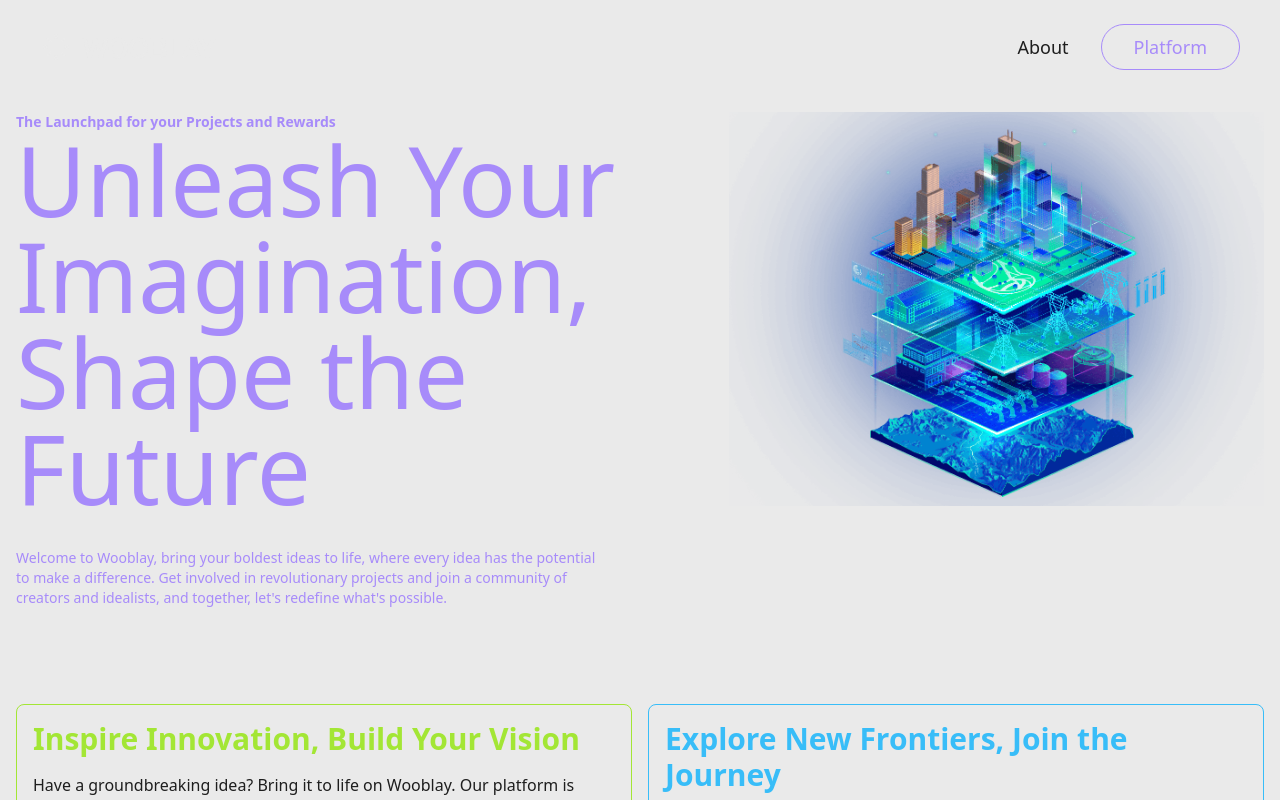
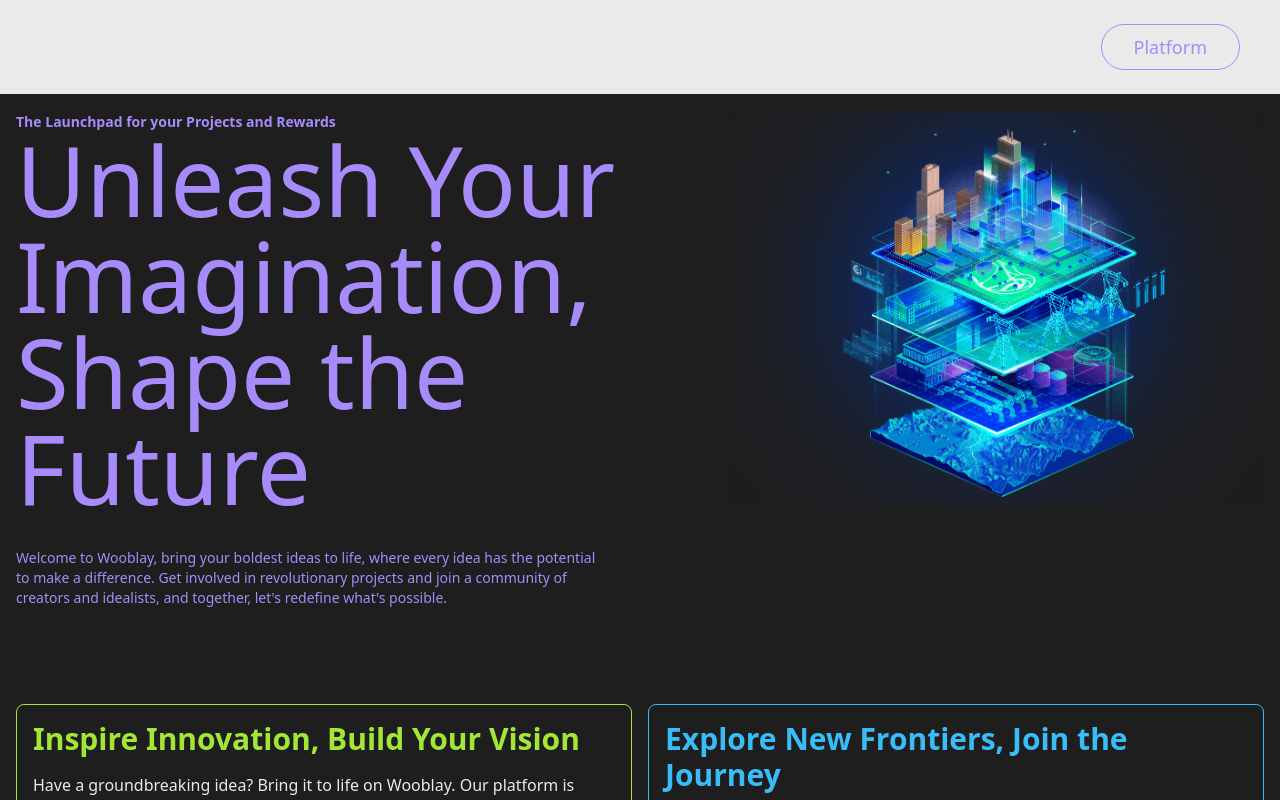
Before and after one commit to WooblayDAOs/wooblay-website, a Vue app: page / in a window 1280 px wide. Shown: the top 800 px of the page. Built offline with nearby package versions, Linux system fonts and the light colour scheme.

Commit message:
Only dark mode for now

```diff
--- a/src/index.css
+++ b/src/index.css
@@ -11,7 +11,7 @@
 
 @media (prefers-color-scheme: light) {
     body {
-        background: #EAEAEA;
-        color: #1E1E1E;
+        background: #1E1E1E;
+        color: #EAEAEA;
     }
 }
```
